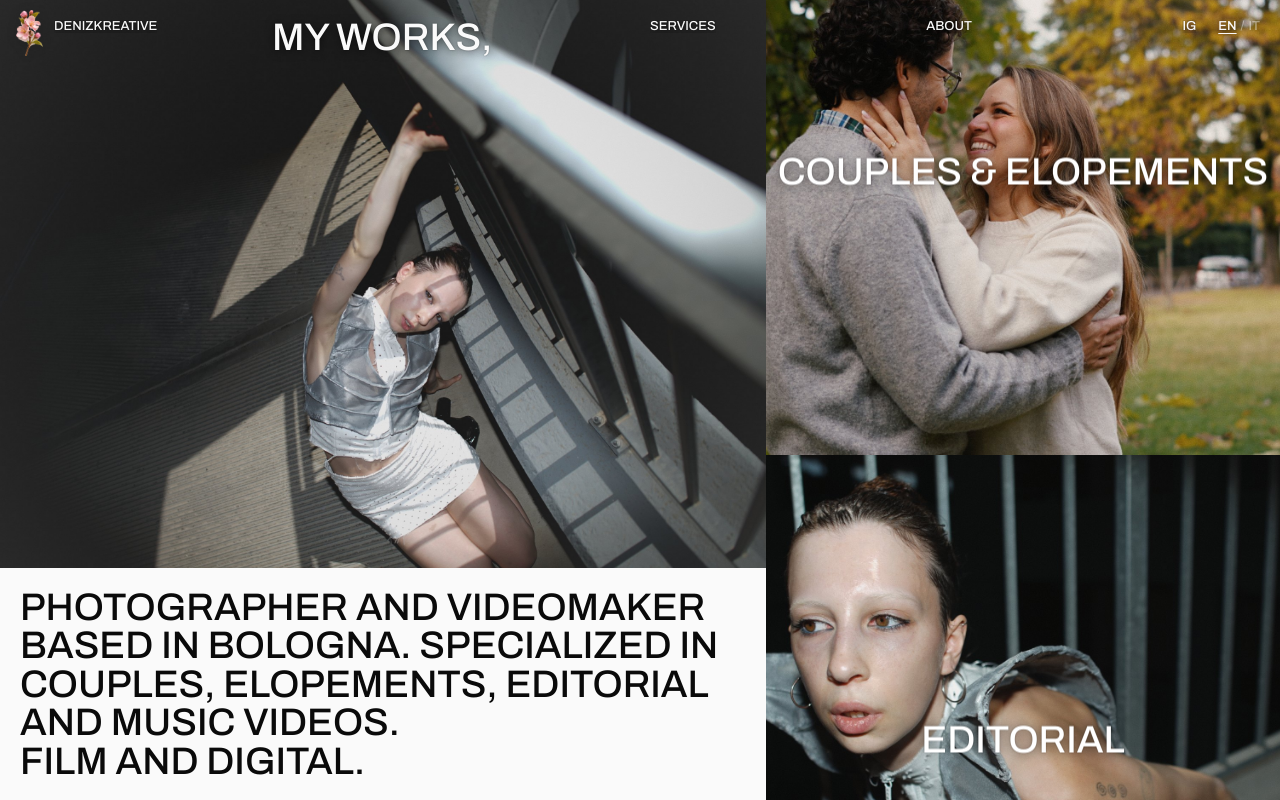
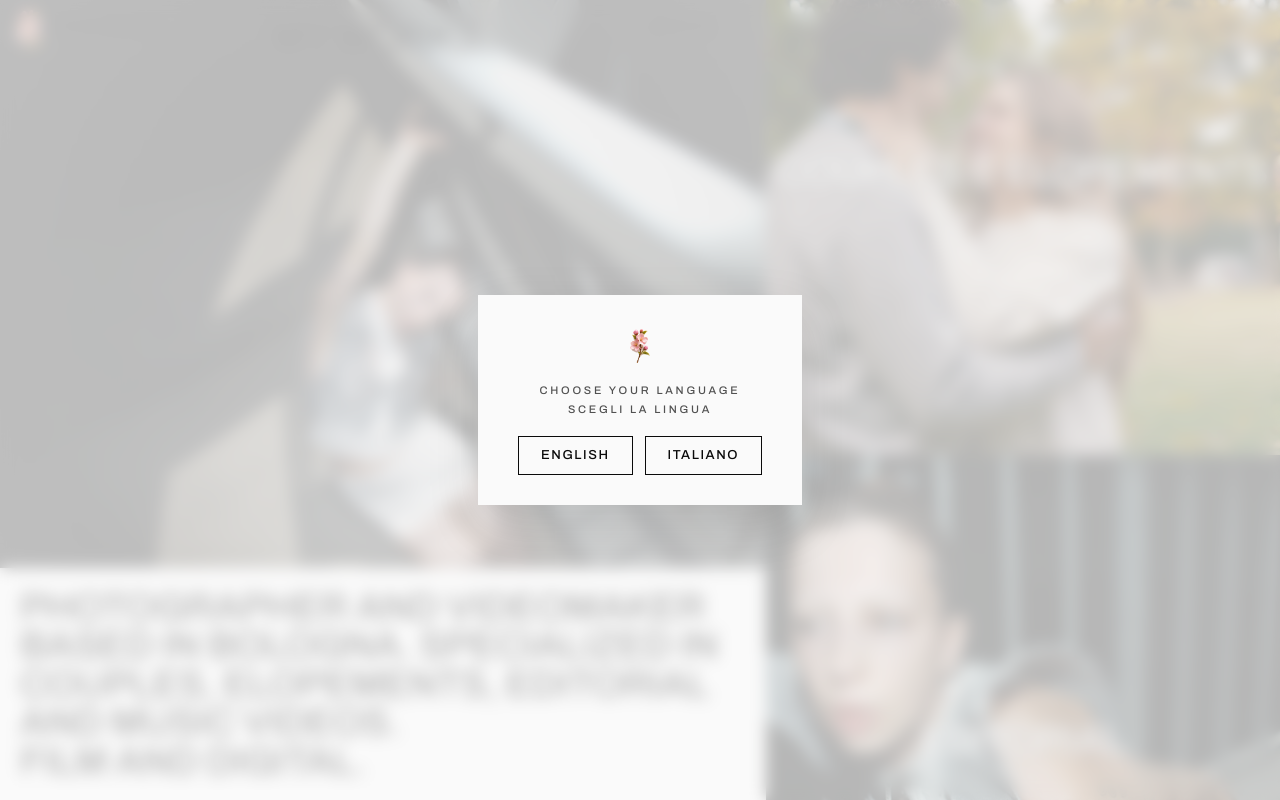
Before and after one commit to denizkreative/denizkreative, a plain HTML site: page index.html in a window 1280 px wide. Drawn offline with Linux system fonts and the light colour scheme.

Commit message:
Add files via upload

```diff
--- a/index.html
+++ b/index.html
@@ -74,6 +74,19 @@ ul{list-style:none}
 .menu-langs .lang-sep{display:none}
 @media (min-width:901px){ .menu-langs{display:none} }
 @media (max-width:900px){ .menu-langs{padding-left:0;justify-content:flex-end} }
+
+/* first-visit language pop-up */
+.lang-pop{position:fixed;inset:0;z-index:9000;display:flex;align-items:center;justify-content:center;background:rgba(250,250,250,.72);
+  backdrop-filter:blur(8px);-webkit-backdrop-filter:blur(8px);opacity:0;transition:opacity .45s ease;padding:24px}
+.lang-pop.show{opacity:1}
+.lang-box{background:var(--white);padding:34px 40px 30px;max-width:100%;text-align:center;box-shadow:0 20px 50px rgba(0,0,0,.12);
+  display:flex;flex-direction:column;align-items:center;gap:18px;transform:translateY(10px);transition:transform .45s ease}
+.lang-pop.show .lang-box{transform:none}
+.lang-box img{height:34px;width:auto}
+.lang-box p{font-size:11px;letter-spacing:.25em;opacity:.7;line-height:1.7}
+.lang-choices{display:flex;gap:12px}
+.lang-choices button{font-size:var(--small);letter-spacing:.12em;padding:12px 22px;border:1px solid var(--black);transition:background .2s,color .2s}
+@media (hover:hover){ .lang-choices button:hover{background:var(--black);color:var(--white)} }
 
 /* works menu */
 .menu{position:fixed;inset:0;z-index:50;padding:var(--m);display:flex;flex-direction:column;gap:var(--gap-xs);
@@ -466,7 +479,7 @@ const UI = {
         role: "Fotografa e Videomaker", enquiry: "Richiesta" }
 };
 let LANG = (() => {
-  try{ const s = localStorage.getItem("dk-lang"); if(LANGS.includes(s)) return s; }catch(_){}
+  try{ const s = localStorage.getItem("dk-language"); if(LANGS.includes(s)) return s; }catch(_){}
   return /^it\b/i.test(navigator.language || "") ? "it" : "en";
 })();
 const L = k => (UI[LANG] && UI[LANG][k]) || UI.en[k] || k;
@@ -494,7 +507,7 @@ loadContent();
 function setLang(l){
   if(!LANGS.includes(l) || l === LANG) return;
   LANG = l;
-  try{ localStorage.setItem("dk-lang", l); }catch(_){}
+  try{ localStorage.setItem("dk-language", l); }catch(_){}
   loadContent();
   render(true);
 }
@@ -660,7 +673,7 @@ function cardHTML(cat, big){
 function pageHome(){
   return `<main class="home${noHero() ? " no-hero" : ""}">
     <div class="top">
-      ${noHero() ? `<div class="hero-media hero-empty" id="hero"></div>` : media(heroOf(), "hero-media", 'id="hero" data-cursor="${L("works")}"')}
+      ${noHero() ? `<div class="hero-media hero-empty" id="hero"></div>` : media(heroOf(), "hero-media", `id="hero" data-cursor="${L("works")}"`)}
       ${CAN_EDIT ? `<button class="ed-btn hero-change edit-only" id="heroChange">Change hero photo</button>` : ""}
       <div class="carousel" id="carousel">${CATS.map(c => cardHTML(c, true)).join("")}</div>
     </div>
@@ -1227,7 +1240,28 @@ async function takePicture(){
   }
 }
 
-loadPhotos().finally(go);
+function askLanguage(){
+  let saved = null;
+  try{ saved = localStorage.getItem("dk-language"); }catch(_){}
+  if(saved || window.__dkAsked) return;
+  window.__dkAsked = true;
+  const pop = document.createElement("div"); pop.className = "lang-pop";
+  pop.innerHTML = `<div class="lang-box" role="dialog" aria-label="Language">
+      <img src="logo.png" alt="">
+      <p>CHOOSE YOUR LANGUAGE<br>SCEGLI LA LINGUA</p>
+      <div class="lang-choices"><button data-l="en">ENGLISH</button><button data-l="it">ITALIANO</button></div>
+    </div>`;
+  document.body.appendChild(pop);
+  requestAnimationFrame(() => pop.classList.add("show"));
+  pop.querySelectorAll("button").forEach(b => b.onclick = () => {
+    const l = b.dataset.l;
+    try{ localStorage.setItem("dk-language", l); }catch(_){}
+    if(l !== LANG){ LANG = l; loadContent(); render(true); }
+    pop.classList.remove("show"); setTimeout(() => pop.remove(), 450);
+  });
+}
+
+loadPhotos().finally(() => go().then(askLanguage));
 
 </script>
 </body>
```
